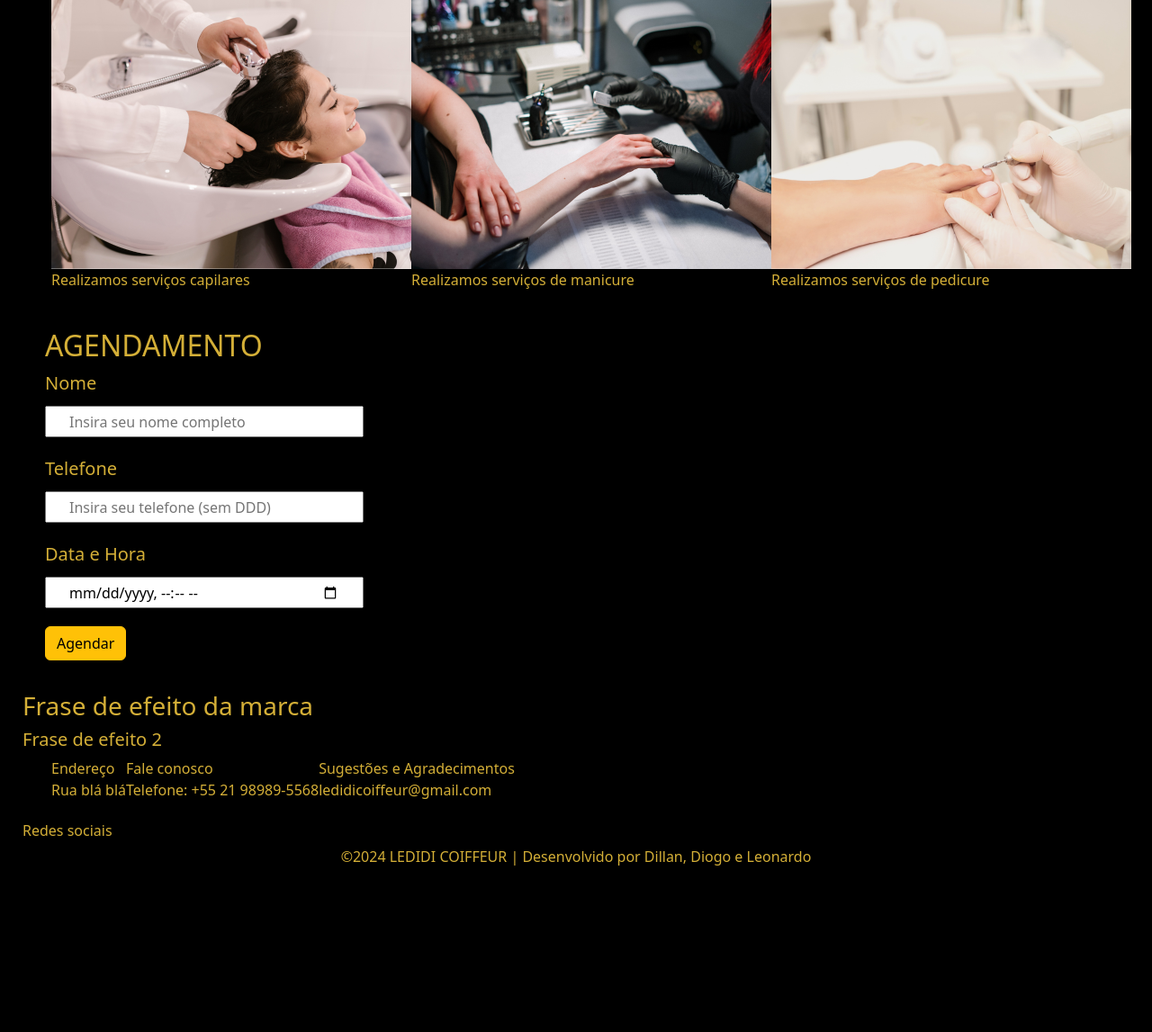
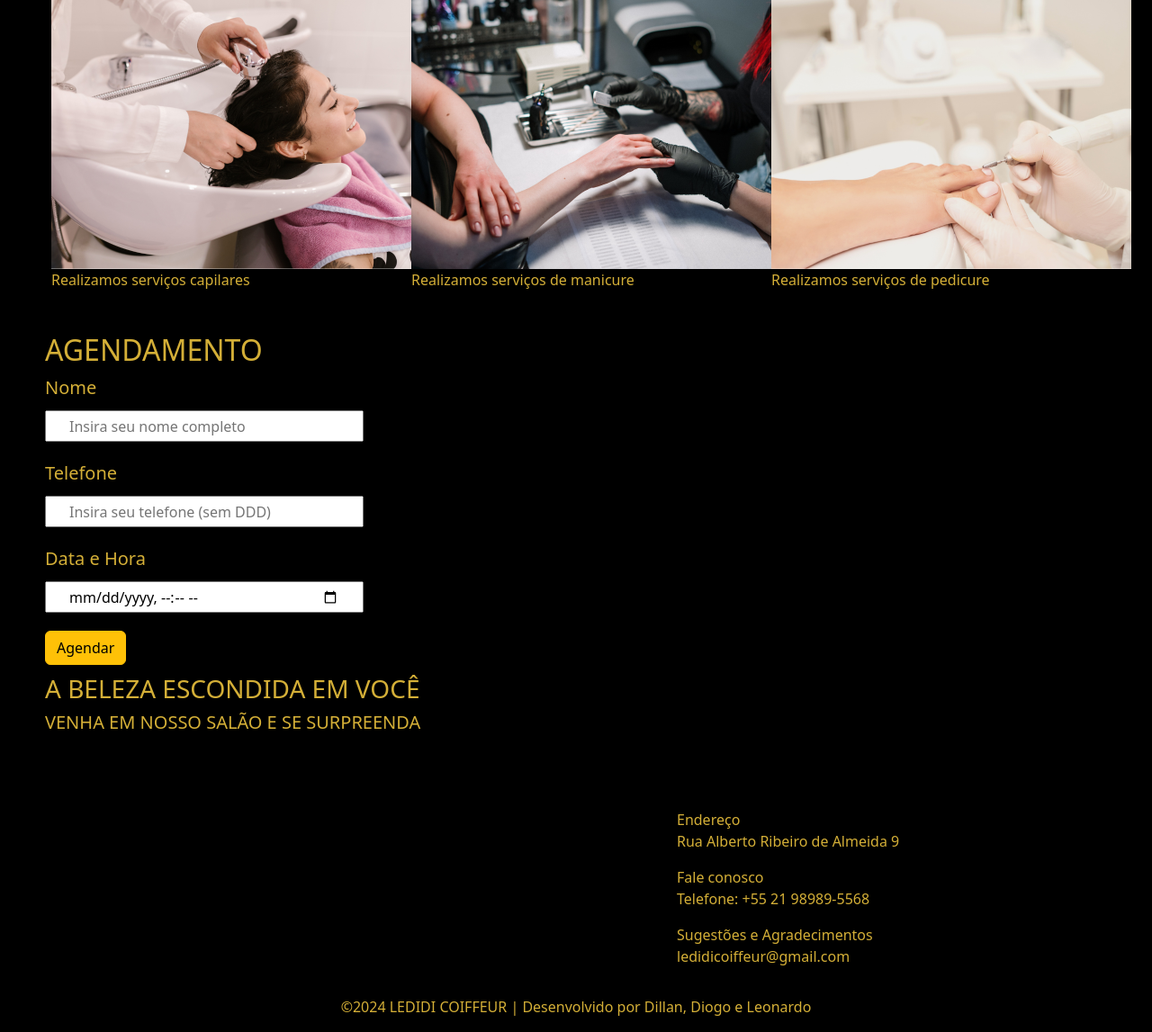
Before and after one commit to devgarciadiogo/ledidi, a PHP site: page / in a window 1280 px wide; the page is wider, and only the part inside the window is pictured. Shown: the part 205-1352 px from the top of that part at 90% size. Before the commit the page ends 1167 px from the top of that part, so only its background shows below. Run offline with PHP 8.4, Linux system fonts and the light colour scheme.

Commit message:
v0.10
- Ajeitando as classes do footer
- Adicionando o display flex para colocar os elementos em colunas
- Adicionando margin para o posicionamento correto dos elementos no footer

```diff
--- a/index.html
+++ b/index.html
@@ -71,33 +71,37 @@
         </form>
       </section>
     </main>
-    <footer id="rodape">
-      <div class="fl-row-content-wrap">
+
+    <footer class="footer">
+          <div class="div-logo">
+            <img src="" alt="">
+            <h3>A BELEZA ESCONDIDA EM VOCÊ</h3>
+            <h5>VENHA EM NOSSO SALÃO E SE SURPREENDA</h5>
+          </div>
+
+          <div class="redes-footer">
+            <span>Redes sociais</span>
+            <p>Instagram / Facebook</p>
+          </div>
+
           <div>
-            <img src="" alt="">
-            <h3>Frase de efeito da marca</h3>
-            <h5>Frase de efeito 2</h5>
-          </div>
-          <div>
-            <ul id="lista-info">
-              <li>
+            <ul>
+              <li class="endereco-footer">
                 <span>Endereço</span>
-                <p>Rua blá blá</p>
+                <p>Rua Alberto Ribeiro de Almeida 9</p>
               </li>
-              <li>
+              <li class="fc-footer">
                 <span>Fale conosco</span>
                 <p>Telefone: +55 21 98989-5568</p>
               </li>
-              <li>
+              <li class="contact-footer">
                 <span>Sugestões e Agradecimentos</span>
                 <p>ledidicoiffeur@gmail.com</p>
               </li>
             </ul>
-          <div>
-            <span>Redes sociais</span>
           </div>
-      </div>
     </footer>
+
     <footer id="footer-final">
       <div>
         <p>&copy;2024 LEDIDI COIFFEUR | Desenvolvido por Dillan, Diogo e Leonardo</p>
--- a/styles.css
+++ b/styles.css
@@ -26,7 +26,7 @@ body{
 
 #agendamento{
     margin-top: 0px;
-    padding: 0 25px;
+    padding: 5px 25px;
     color: #D4AF37;
 }
 
@@ -64,17 +64,45 @@ form label{
     height: 35px;
 }
 
-#rodape{
+footer{
     color: #D4AF37;
-    padding: 5px 25px;
-    display: flex;
+
 }
 
-#lista-info{
+.div-logo{
+    margin: 0 0 0 50px;
+    display: flex;
+    flex-direction: column;
+
+}
+
+.endereco-footer{
     list-style: none;
     display: flex;
-    flex-direction: row;
-    margin-bottom: 5px;
+    flex-direction: column;
+    margin: -60px 0 0 45rem;
+
+}
+
+.fc-footer{
+    list-style: none;
+    display: flex;
+    flex-direction: column;
+    margin: 0 0 0 45rem;
+}
+
+.contact-footer{
+    list-style: none;
+    display: flex;
+    flex-direction: column;
+    margin: 0 0 0 45rem;
+}
+
+.redes-footer{
+    display: flex;
+    flex-direction: column;
+    margin: 0 0 0 80rem;
+
 }
 
 #footer-final{
```
